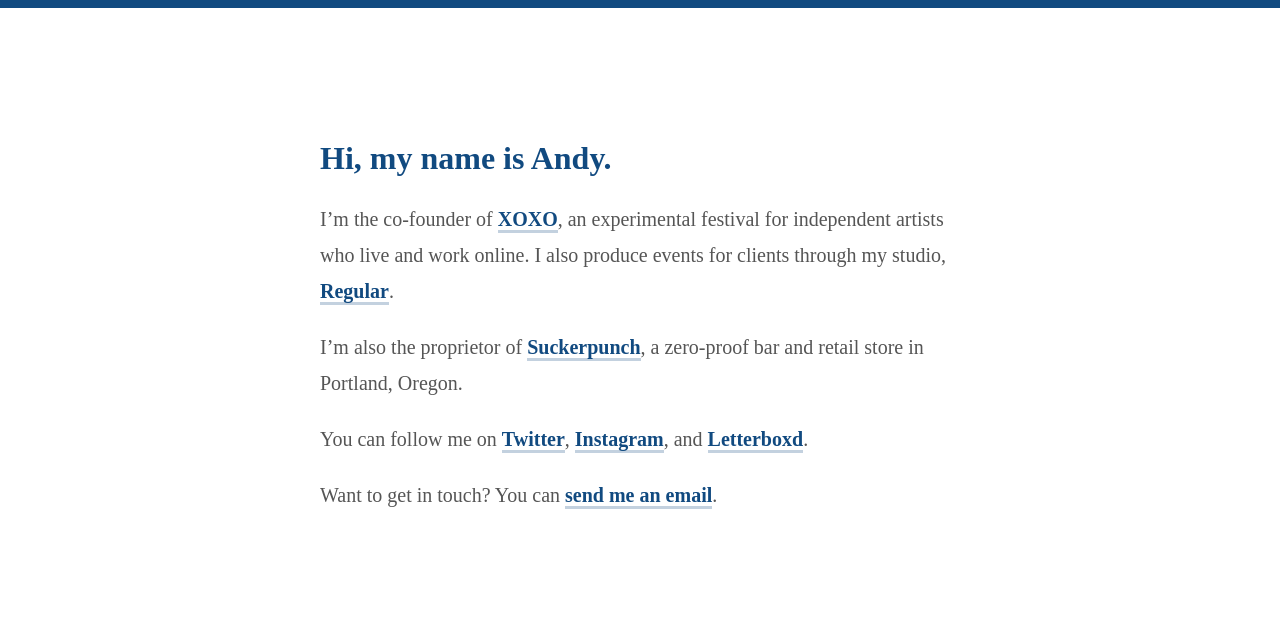
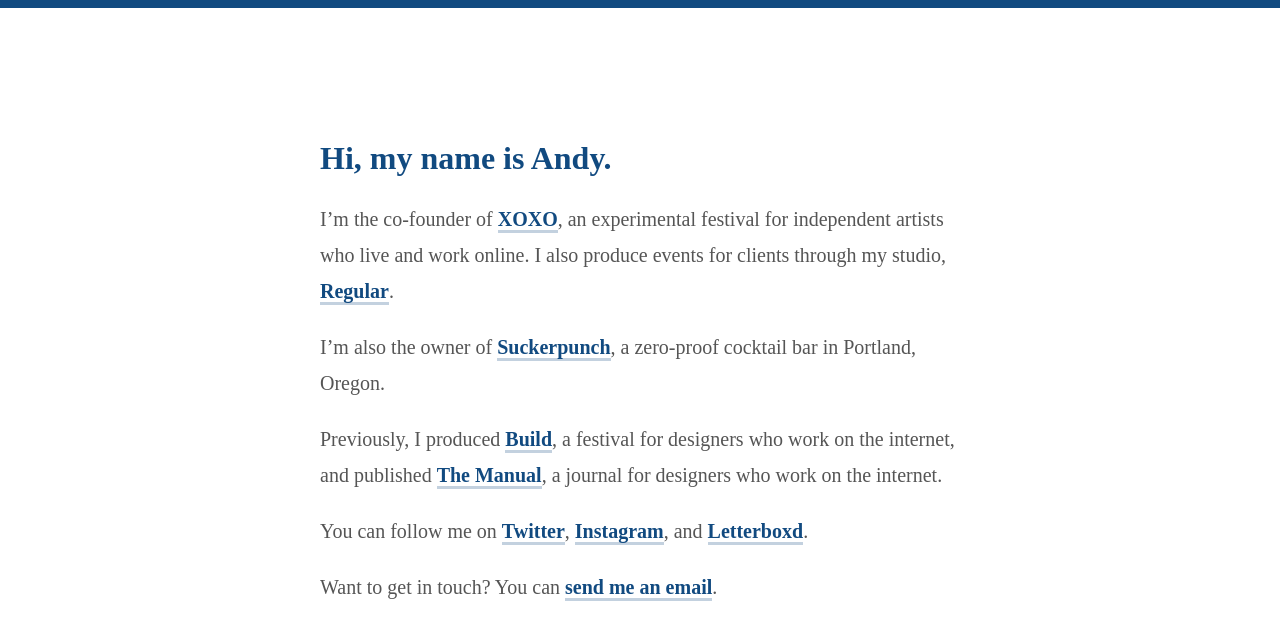
Before and after one commit to andymcmillan/andymcmillan, a Jekyll site: the page built from index.md, in a window 1280 px wide. Shown: the top 640 px of the page. Built offline with Jekyll 4.4.1, drawn with Linux system fonts in a browser that asks for light colours.

Commit message:
Update index.md

```diff
--- a/index.md
+++ b/index.md
@@ -5,10 +5,12 @@
 
 # Hi, my name is Andy.
 
-I'm the co-founder of [XOXO](https://xoxofest.com), an experimental festival for independent artists who live and work online. I also produce events for clients through my studio, [Regular](http://regular.events).
+I’m the co-founder of [XOXO](https://xoxofest.com/), an experimental festival for independent artists who live and work online. I also produce events for clients through my studio, [Regular](https://regular.events/).
 
-I’m also the proprietor of [Suckerpunch](https://suckerpunch.bar), a zero-proof bar and retail store in Portland, Oregon.
+I’m also the owner of [Suckerpunch](https://suckerpunch.bar/), a zero-proof cocktail bar in Portland, Oregon.
 
-You can follow me on [Twitter](https://twitter.com/andymcmillan), [Instagram](https://instagram.com/goodonpaper), and [Letterboxd](https://letterboxd.com/andymcmillan).
+Previously, I produced [Build](https://buildconf.com/), a festival for designers who work on the internet, and published [The Manual](https://alwaysreadthemanual.com/), a journal for designers who work on the internet.
+
+You can follow me on [Twitter](https://twitter.com/andymcmillan), [Instagram](https://www.instagram.com/goodonpaper/), and [Letterboxd](https://letterboxd.com/andymcmillan/).
 
 Want to get in touch? You can [send me an email](mailto:hi@andymcmillan.com).
```
